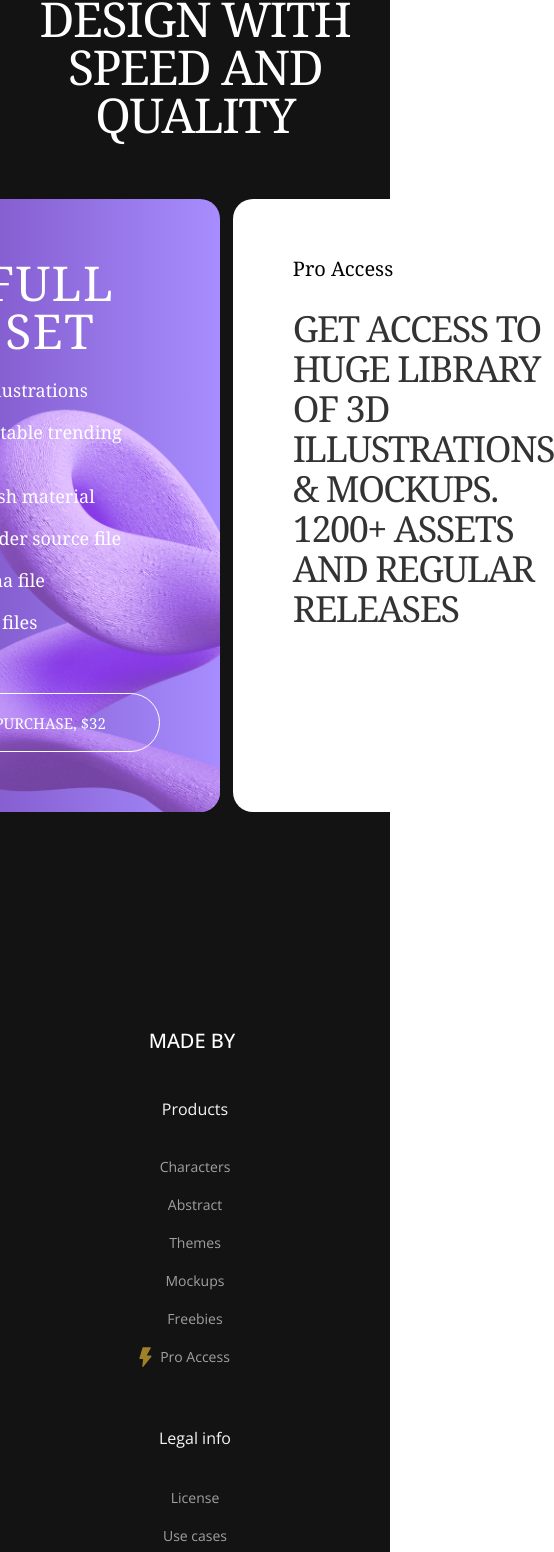
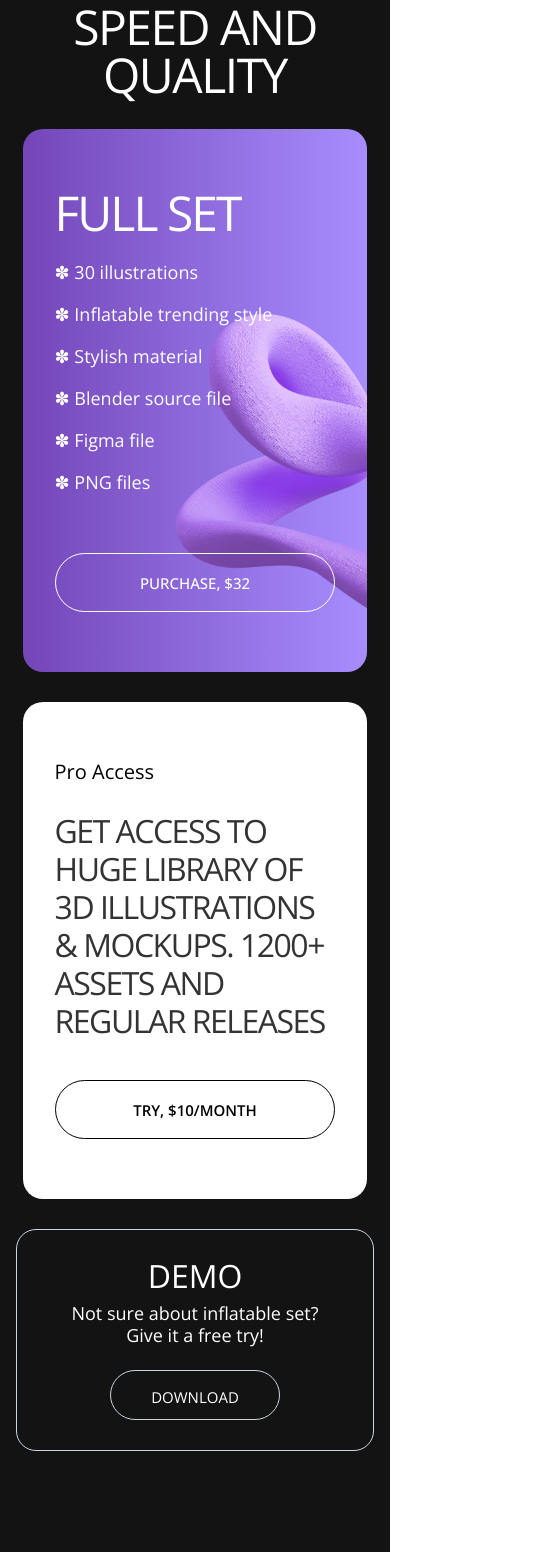
Before and after one commit to Fred-omojole/creative-studio-landing-page, a Next.js app: page / in a window 390 px wide. Shown: the part 6461-8013 px from the top of the page, 554 px wide, since content can reach past the window. Built offline with nearby package versions, Linux system fonts and the light colour scheme.

Commit message:
responsive done. Finally

```diff
--- a/app/(home)/Price.tsx
+++ b/app/(home)/Price.tsx
@@ -5,19 +5,19 @@ import Image from "next/image";
 const Price = () => {
   return (
     <>
-      <section className="black flex-col items-center pt-[140px] pb-[140px] flex font-serif ">
+      <section className="black flex-col items-center lg:pt-[140px] lg:pb-[140px] flex  lg:pr-0 lg:pl-0 pt-[100px] pr-[6vw] pl-[6vw] pb-[100px] md:pt-[120px] md:pl-[4vw] md:pb-[120px] md:pr-[4vw] ">
         <div className="max-w-[540px] ">
           <h4 className="tracking-[-1.5px]  text-[48px] text-center uppercase font-[400] leading-[48px] text-[#fff]">
             design with speed and quality
           </h4>
         </div>
-        <div className="max-w-[940px] mt-[60px]">
-          <div className="justify-between items-stretch flex">
+        <div className="lg:max-w-[940px] md:mt-[60px] w-[100%] lg:flex-none flex-col items-center flex mt-[30px]">
+          <div className="lg:justify-between lg:items-stretch flex md:items-center flex-col justify-start  lg:flex-row">
             {/* check hereeeeeeeeeeeeeeeeeeeeeeeeeeeeeeeeeeeeeeeeeeeeeeeeeeeeeeeeeeeeeee */}
-            <div className="w-[54%] bg-gradient-to-r from-purpleStart to to-purpleEnd rounded-[20px] flex-col justify-between items-start pt-[60px] pr-[60px] pb-[60px] pl-[60px] flex relative overflow-hidden ">
+            <div className="lg:w-[54%] bg-gradient-to-r from-purpleStart to to-purpleEnd rounded-[20px] flex-col justify-between items-start pt-[60px] lg:pr-[60px] pb-[60px] lg:pl-[60px] flex relative overflow-hidden md:w-[70%] md:pl-[4vw] md:pr-[4vw] w-[100%] pl-[8vw] pr-[8vw]">
               {" "}
               <div className="z-[1] flex-col items-start mb-[40px] flex relative">
-                <h4 className="text-[#fff] text-center tracking-[1.5px] uppercase text-[48px] font-[400] leading-[48px]">
+                <h4 className="text-[#fff] text-center tracking-[-2px] md:racking-[1.5px] uppercase text-[48px] font-[400] leading-[48px]">
                   Full set
                 </h4>
                 <div className="mb-[20px] mt-[24px] ">
@@ -54,7 +54,7 @@ const Price = () => {
               <button
                 title="text"
                 type="button"
-                className="z-[1] w-[100%] border-[1px] border-solid border-[#fff] rounded-[100px] justify-center pt-[22px] pb-[20px] flex relative"
+                className="z-[1] w-[100%] border-[1px] border-solid border-[#fff] rounded-[100px] justify-center pt-[22px] pb-[20px] flex relative font-semibold"
               >
                 <div className="text-[#fff] uppercase text-[15px] font-[500] leading-[15px]">
                   Purchase, $32
@@ -62,21 +62,45 @@ const Price = () => {
               </button>
               <Image
                 src="/images/purchase.png"
-                className="z-[0] w-[300px] absolute top-[33%] bottom-[0%] left-auto right-[0%]"
+                className="z-[0] lg:w-[300px] md:w-[90%] absolute top-[33%] bottom-[0%] left-auto right-[0%] max-w-[260px]"
                 alt=""
                 width={200}
                 height={200}
               />
             </div>
-            <div className="w-[44%] bg-[#fff] rounded-[20px] pt-[60px] pr-[60px] pb-[60px] pl-[60px]">
+            <div className="lg:w-[44%] bg-[#fff] lg:mt-[2px] rounded-[20px] pt-[60px] lg:pr-[60px] pb-[60px] lg:pl-[60px] md:w-[70%] md:mt-[41px] md:pl-[8vw] md:pr-[8vw]  w-[100%] mt-[30px] pl-[8vw] pr-[8vw]">
               <div className="z-[1] flex-col items-start mb-[40px] flex relative ">
                 <div className="text-left capitalize text-[20px]  text-[#000]">
                   Pro Access
                 </div>
-                <div className="mt-[30px] tracking-[-1.5px] uppercase text-[36px] leading-[40px]">
+                <div className="mt-[30px] tracking-[-1.5px] uppercase lg:text-[36px] lg:leading-[40px] text-[32px] leading-[38px]">
                   GET ACCESS TO HUGE LIBRARY OF 3D ILLUSTRATIONS & MOCKUPS.
                   1200+ ASSETS AND REGULAR RELEASES
                 </div>
+              </div>
+              <button
+                className="z-[1] w-[100%] cursor-pointer border-[1px] border-solid border-[#000] rounded-full justify-center pt-[22px] pb-[20px] relative flex group transition-all ease-in-out duration-0  lg:hover:bg-black font-semibold "
+                title="text"
+                type="button"
+              >
+                <div className="text-[#000] text-[15px] leading-[15px] font-500 uppercase group-hover:lg:text-[#ffff] transition-all ease-in-out duration-0 ">
+                  Try, $10/month
+                </div>
+              </button>
+            </div>
+          </div>
+          <div className="lg:w-full md:w-[64vw] w-[92vw] lg:flex-row flex-col pt-[30px] pr-[8vw] pb-[30px] pl-[8vw] justify-start border-[1px] border-solid border-slate-300 rounded-[20px] flex lg:justify-between items-center mt-[30px] lg:pt-[24px] lg:pr-[60px] lg:pb-[24px] lg:pl-[60px]">
+            <div className="text-[#fff] uppercase text-[32px] leading-[32px]">
+              Demo
+            </div>
+            <div className="ml-[20px] mr-[20px] md:mt-[12px] md:mb-[12px] w-80vw mt-[10px] mb-[24px]">
+              <div className="text-[#fff]  text-[18px] font-400 leading-[22px] text-center">
+                Not sure about inflatable set? Give it a free try!
+              </div>
+            </div>
+            <div className="z-[1] rounded-[100px] justify-center items-center flex relative pt-[16px] pr-[40px] pb-[12px] pl-[40px] w-auto border-[1px] border-solid border-slate-300">
+              <div className=" text-[#fff] uppercase text-[15px] font-500 leading-15px">
+                download
               </div>
             </div>
           </div>
```
Also changed, not shown: app/(home)/Footer.tsx (line endings or trailing spaces).
